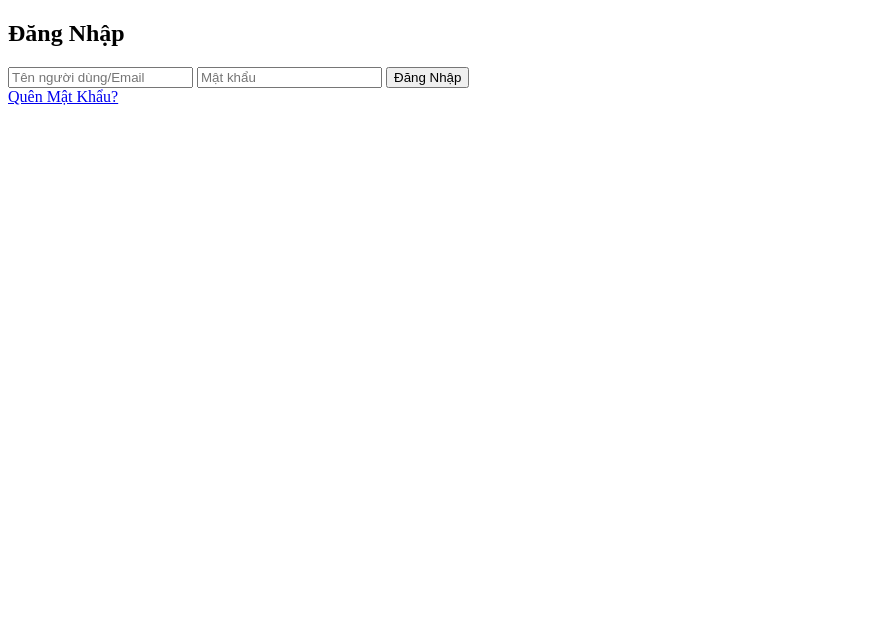
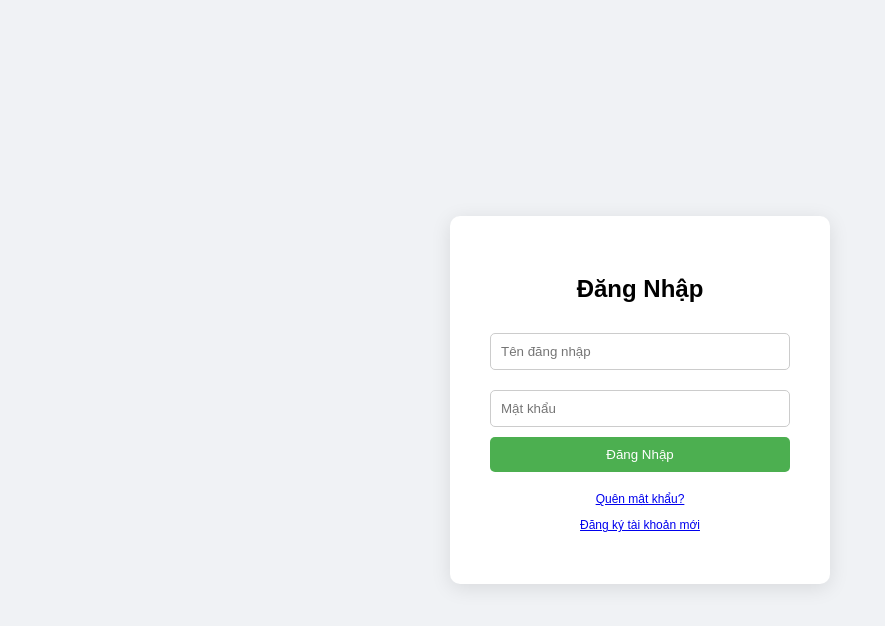
Before and after one commit to thuyvy1111/lab2-GTNM, a plain HTML site: page index.html in a window 1280 px wide. Shown: the whole page, without its empty margins (0-885 px from the left). Drawn offline with Linux system fonts and the light colour scheme.

Commit message:
Update index.html

```diff
--- a/index.html
+++ b/index.html
@@ -3,17 +3,74 @@
 <head>
     <meta charset="UTF-8">
     <meta name="viewport" content="width=device-width, initial-scale=1.0">
-    <title>Đăng Nhập</title>
+    <title>Màn Hình Đăng Nhập</title>
+    <style>
+        body {
+            display: flex;
+            justify-content: center; /* Căn giữa theo chiều ngang */
+            align-items: center;     /* Căn giữa theo chiều dọc */
+            height: 100vh;          /* Chiều cao toàn bộ viewport */
+            margin: 0;              /* Xóa margin mặc định */
+            font-family: Arial, sans-serif; /* Chọn font chữ */
+            background-color: #f0f2f5; /* Màu nền nhẹ */
+        }
+
+        .login-container {
+            background-color: white; /* Nền trắng cho container */
+            border-radius: 10px;     /* Bo góc */
+            box-shadow: 0 4px 20px rgba(0, 0, 0, 0.1); /* Đổ bóng */
+            padding: 40px;           /* Khoảng cách bên trong */
+            width: 300px;            /* Chiều rộng của container */
+            text-align: center;      /* Căn giữa văn bản */
+        }
+
+        h2 {
+            margin-bottom: 20px;     /* Khoảng cách dưới tiêu đề */
+        }
+
+        input[type="text"],
+        input[type="password"] {
+            width: 100%;             /* Chiều rộng 100% */
+            padding: 10px;          /* Khoảng cách bên trong */
+            margin: 10px 0;         /* Khoảng cách trên và dưới */
+            border: 1px solid #ccc; /* Đường viền */
+            border-radius: 5px;     /* Bo góc */
+            box-sizing: border-box;  /* Bao gồm padding và border trong chiều rộng */
+        }
+
+        button {
+            background-color: #4CAF50; /* Màu nền nút */
+            color: white;               /* Màu chữ nút */
+            padding: 10px;              /* Khoảng cách bên trong */
+            border: none;               /* Không có đường viền */
+            border-radius: 5px;        /* Bo góc */
+            cursor: pointer;            /* Con trỏ khi di chuột */
+            width: 100%;                /* Chiều rộng 100% */
+        }
+
+        button:hover {
+            background-color: #45a049; /* Màu khi di chuột */
+        }
+
+        .footer {
+            margin-top: 20px;          /* Khoảng cách trên footer */
+            font-size: 12px;           /* Kích thước chữ nhỏ hơn */
+        }
+
+    </style>
 </head>
 <body>
-    <div>
+    <div class="login-container">
         <h2>Đăng Nhập</h2>
-        <form action="dashboard.html">
-            <input type="text" placeholder="Tên người dùng/Email" required>
+        <form>
+            <input type="text" placeholder="Tên đăng nhập" required>
             <input type="password" placeholder="Mật khẩu" required>
             <button type="submit">Đăng Nhập</button>
         </form>
-        <a href="#">Quên Mật Khẩu?</a>
+        <div class="footer">
+            <p><a href="#">Quên mật khẩu?</a></p>
+            <p><a href="#">Đăng ký tài khoản mới</a></p>
+        </div>
     </div>
 </body>
 </html>
```
